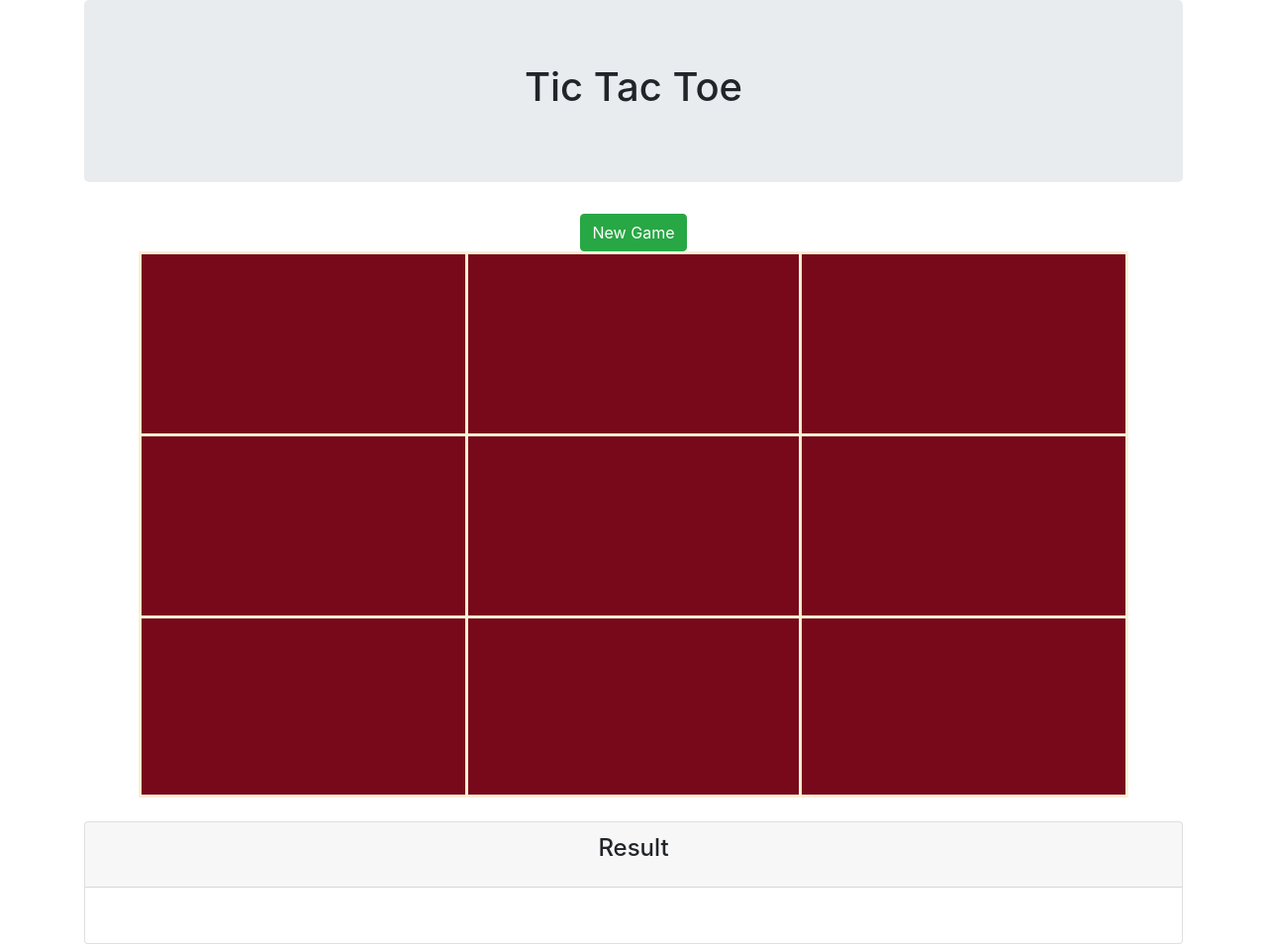
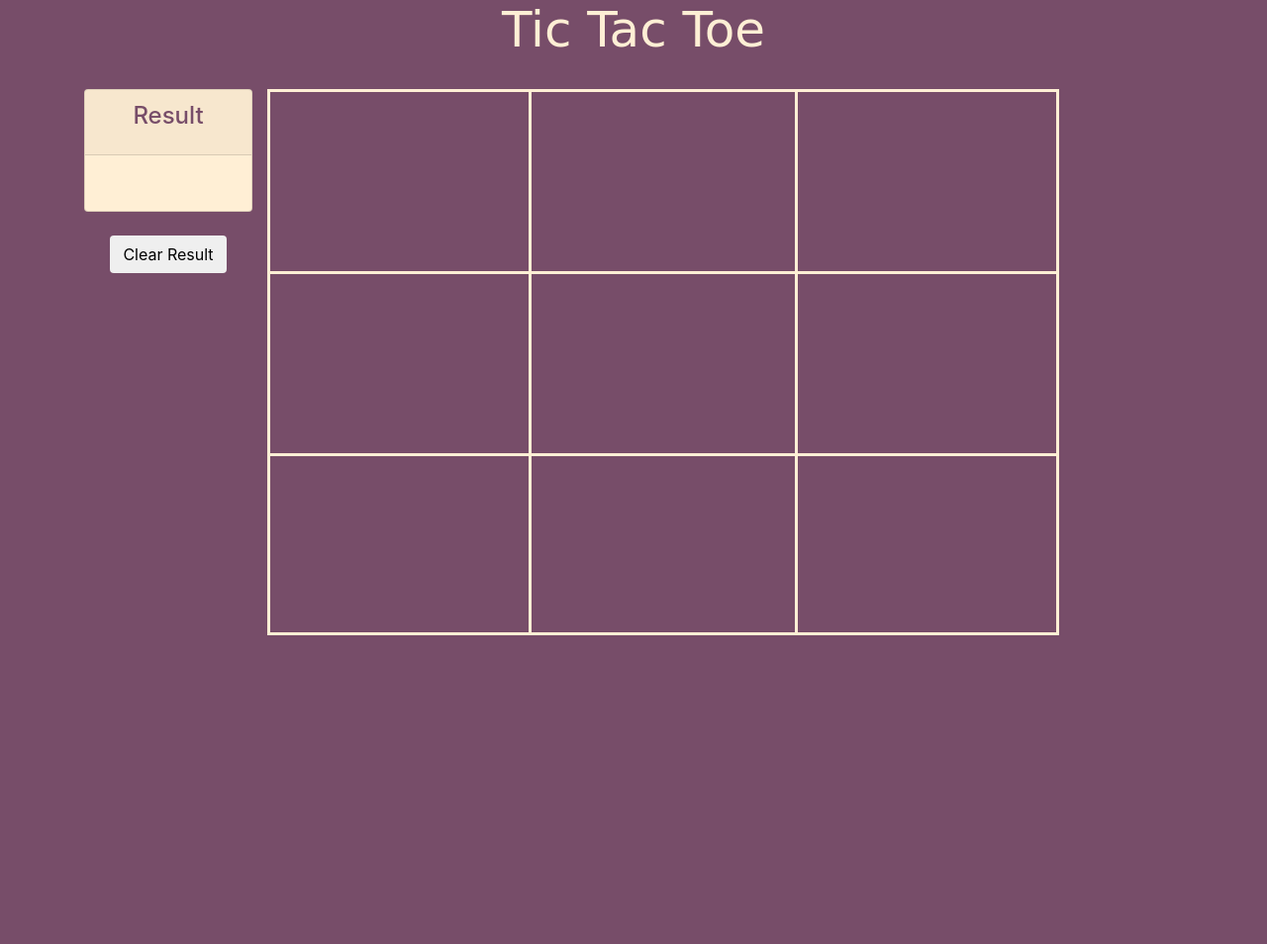
Before and after one commit to sn31/tic-tac-toe-game, a plain HTML site: page index.html in a window 1280 px wide. Shown: the whole page at 99% size. After the commit the page ends 800 px from the top, so only its background shows below. Drawn offline with Linux system fonts and the light colour scheme; a web font is replaced by a local one.

Commit message:
add styling and clear result button

```diff
--- a/css/styles.css
+++ b/css/styles.css
@@ -1,17 +1,34 @@
+
 .col-md-4 {
   height: 23vh;
   text-align: center;
   font-size: 130px;
   border: 3px solid papayawhip;
-  background-color: rgb(119, 9, 27);
   color: papayawhip;
 }
 .row {
-  width: 1000px;
-  margin-left: auto;
-  margin-right: auto;
+  width: 800px;
 }
 
  body {
    text-align: center;
+   background-color: #774d69;
+   color: papayawhip;
  }
+
+
+h1 {
+  font-family: 'Fascinate Inline', cursive;
+  font-size: 50px;
+  margin-bottom: 30px;
+}
+
+.card {
+  background-color: papayawhip;
+  color:#774d69;
+  text-align: center;
+}
+
+ul {
+  padding: 0;
+}
--- a/index.html
+++ b/index.html
@@ -3,6 +3,7 @@
 
 <head>
   <meta charset="utf-8">
+  <link href="https://fonts.googleapis.com/css?family=Fascinate+Inline" rel="stylesheet">
   <link href="css/bootstrap.css" rel="stylesheet" type="text/css" />
   <link href="css/styles.css" rel="stylesheet" type="text/css" />
   <script src="js/jquery-3.3.1.js"></script>
@@ -12,10 +13,20 @@
 
 <body>
   <div class="container">
-    <div class="jumbotron">
     <h1>Tic Tac Toe</h1>
+    <div class="row">
+      <div class="col-md-3">
+        <div class="card">
+          <div class="card-header">
+            <h4 class="card-title">Result</h4>
           </div>
-    <button class="btn btn-success" id="resetGame">New Game</button>
+          <div class="card-body">
+            <ul id="result"></ul>
+          </div>
+        </div><br>
+        <button class="btn" id="clearResult">Clear Result</button>
+      </div>
+      <div class="col-md-9">
         <div class="row">
           <div id="R0C0" class="col-md-4 border-bottom-0">
           </div>
@@ -41,14 +52,6 @@
           </div>
         </div>
         <br>
-    <div class="card">
-      <div class="card-header">
-        <h4 class="card-title">Result</h4>
-      </div>
-      <div class="card-body">
-        <ul id="result"></ul>
-      </div>
-    </div>
       </div>
     </div>
   </div>
--- a/js/scripts.js
+++ b/js/scripts.js
@@ -89,6 +89,7 @@ Board.prototype.checkDrawCondition = function () {
 }
 
 $(document).ready(function () {
+
   $(".col-md-4").click(function (event) {
     switchPlayer();
     switch (Object.keys(players)[currentId]) {
@@ -112,4 +113,8 @@ $(document).ready(function () {
      newBoard.resetBoard();
     }
   })
+
+  $("#clearResult").click(function() {
+    $("#result").empty();
+  })
 });
```
Lines whose indentation alone changed are shown as unchanged.
